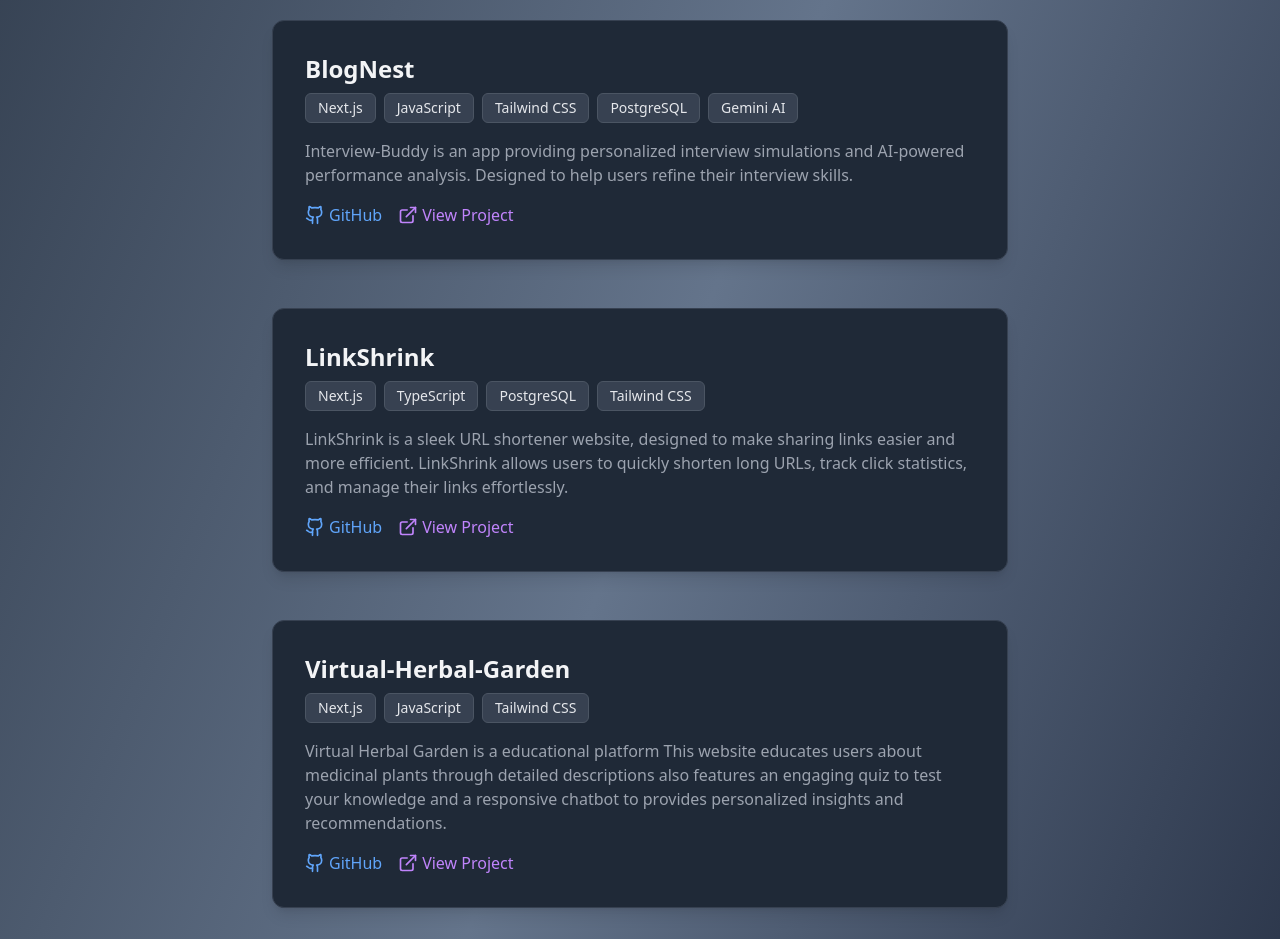
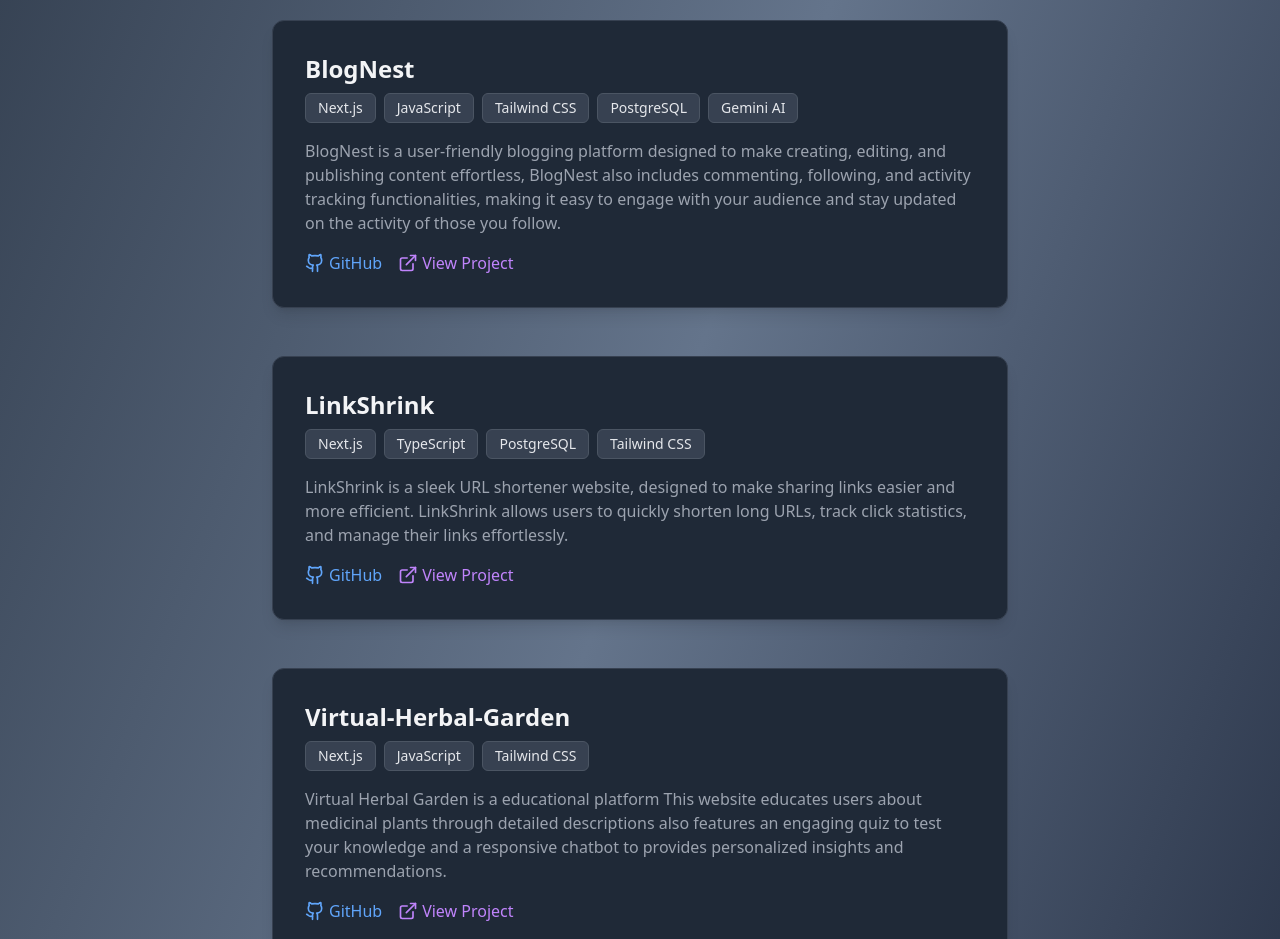
Before and after one commit to priyankasoni930/priyanka, a Next.js app: page / in a window 1280 px wide. Shown: the part 1180-2119 px from the top of the page. Built offline with nearby package versions, Linux system fonts and the light colour scheme.

Commit message:
Update page.tsx

```diff
--- a/app/page.tsx
+++ b/app/page.tsx
@@ -130,7 +130,7 @@ function ProjectsSection() {
      {
       name: "BlogNest",
       description:
-        "Interview-Buddy is an app providing personalized interview simulations and AI-powered performance analysis. Designed to help users refine their interview skills.",
+        "BlogNest is a user-friendly blogging platform designed to make creating, editing, and publishing content effortless, BlogNest also includes commenting, following, and activity tracking functionalities, making it easy to engage with your audience and stay updated on the activity of those you follow.",
       github: "https://github.com/priyankasoni930/Interview-Buddy/tree/main",
       link: "https://main--interview-buddy-pri.netlify.app/",
       form: "fullstack",
```
